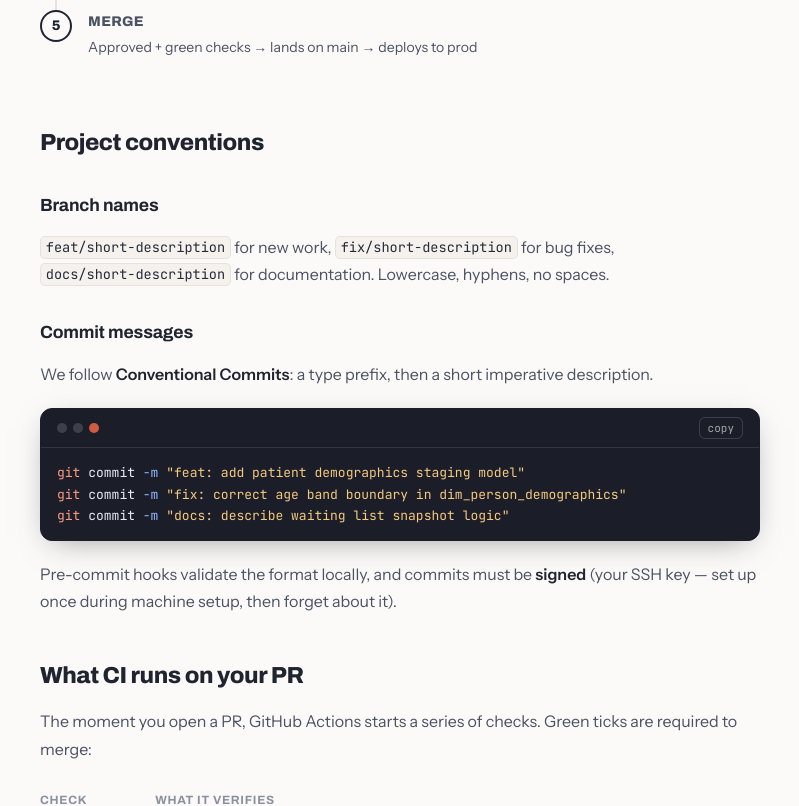
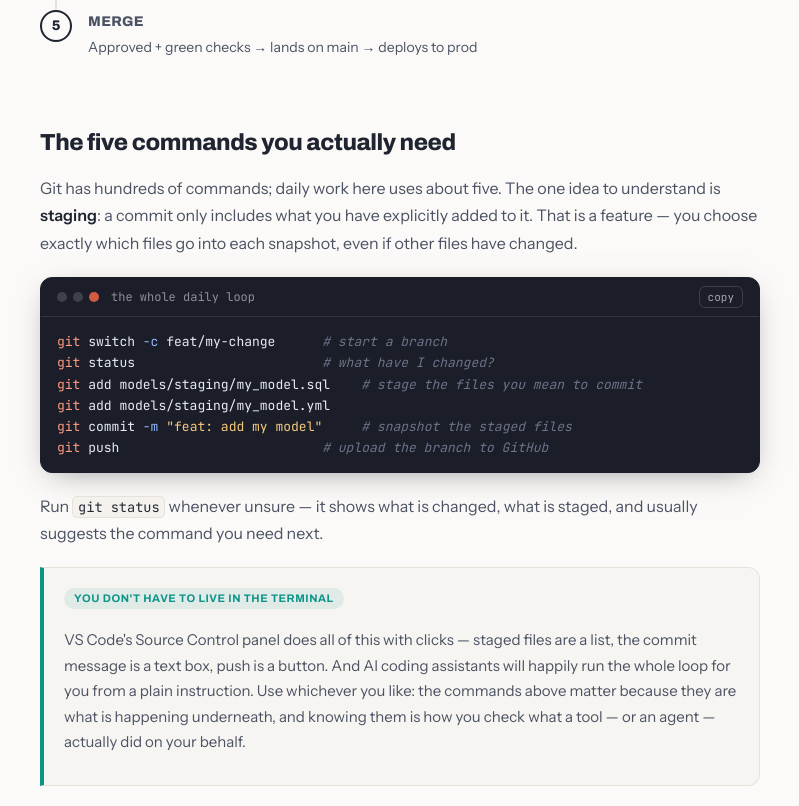
Before and after one commit to EddieDavison92/dbt-onboarding, a Next.js app: page /learn/git-and-prs in a window 1280 px wide. Shown: the part 900-1706 px from the top of the page, without its empty margins (368-1167 px from the left). Built offline with nearby package versions, Linux system fonts and the light colour scheme.

Commit message:
docs: explain the five core git commands including staging, note VS Code and agents

```diff
--- a/app/learn/git-and-prs/page.tsx
+++ b/app/learn/git-and-prs/page.tsx
@@ -75,6 +75,41 @@ export default function Page() {
           </div>
         ))}
       </div>
+
+      <h2>The five commands you actually need</h2>
+      <p>
+        Git has hundreds of commands; daily work here uses about five. The one idea to
+        understand is <strong>staging</strong>: a commit only includes what you have
+        explicitly added to it. That is a feature — you choose exactly which files go
+        into each snapshot, even if other files have changed.
+      </p>
+      <CodeBlock
+        lang="bash"
+        title="the whole daily loop"
+        code={`
+git switch -c feat/my-change      # start a branch
+git status                        # what have I changed?
+git add models/staging/my_model.sql    # stage the files you mean to commit
+git add models/staging/my_model.yml
+git commit -m "feat: add my model"     # snapshot the staged files
+git push                          # upload the branch to GitHub
+`}
+      />
+      <p>
+        Run <code>git status</code> whenever unsure — it shows what is changed, what is
+        staged, and usually suggests the command you need next.
+      </p>
+
+      <Callout kind="tip" title="You don't have to live in the terminal">
+        <p>
+          VS Code&apos;s Source Control panel does all of this with clicks — staged
+          files are a list, the commit message is a text box, push is a button. And AI
+          coding assistants will happily run the whole loop for you from a plain
+          instruction. Use whichever you like: the commands above matter because they
+          are what is happening underneath, and knowing them is how you check what a
+          tool — or an agent — actually did on your behalf.
+        </p>
+      </Callout>
 
       <h2>Project conventions</h2>
       <h3>Branch names</h3>
```
